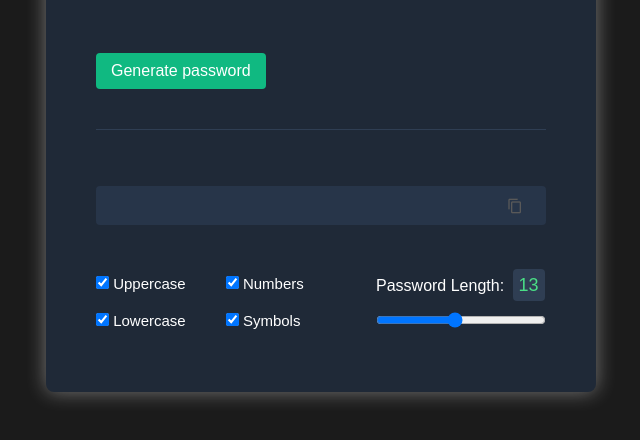
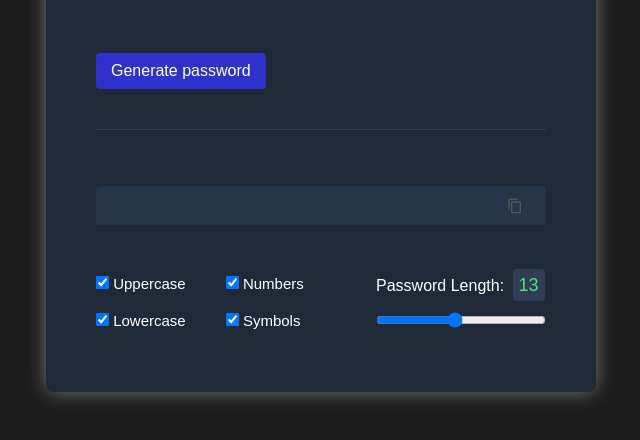
Before and after one commit to NPA93/Password-Generator, a plain HTML site: page Password Generator/index.html in a window 1280 px wide. Shown: the part 308-748 px from the top of the page, without its empty margins (319-959 px from the left). Drawn offline with Linux system fonts and the light colour scheme.

Commit message:
change button color

```diff
--- a/Password Generator/style.css
+++ b/Password Generator/style.css
@@ -58,12 +58,12 @@ h1 {
   padding: 9px 15px;
   border-radius: 4px;
   margin-top: 56px;
-  background-color: #10b981;
+  background-color: #2e31cb;
   color: white;
   cursor: pointer;
 }
 #generate-button:active {
-  background-color: #0d9668;
+  background-color: #252799;
 }
 
 .divider-line {
```
